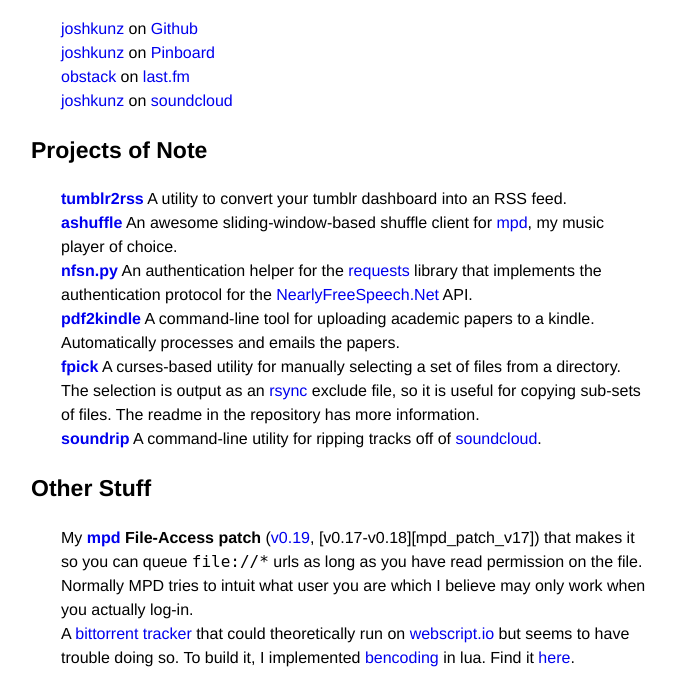
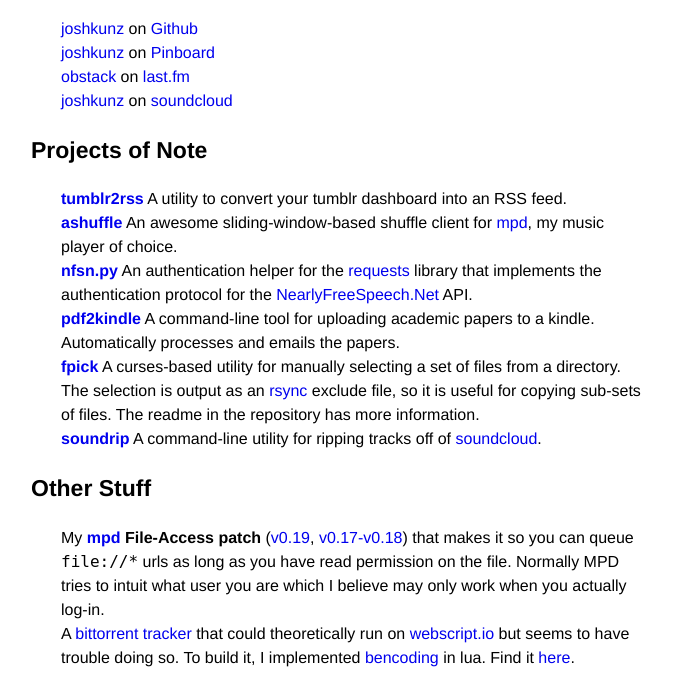
Before and after one commit to Joshkunz/joshkunz.github.com, a plain HTML site: page index.html in a window 1280 px wide. Shown: the part 112-802 px from the top of the page, without its empty margins (299-975 px from the left). Drawn offline with Linux system fonts and the light colour scheme.

Commit message:
Fixes typo in link

```diff
--- a/index.html
+++ b/index.html
@@ -40,7 +40,7 @@
 </ul>
 <h2 id="other-stuff">Other Stuff</h2>
 <ul>
-<li>My <strong><a href="http://www.musicpd.org/">mpd</a> File-Access patch</strong> (<a href="https://gist.github.com/Joshkunz/6e922cedb86c76fd1bfe">v0.19</a>, [v0.17-v0.18][mpd_patch_v17]) that makes it so you can queue <code>file://*</code> urls as long as you have read permission on the file. Normally MPD tries to intuit what user you are which I believe may only work when you actually log-in.</li>
+<li>My <strong><a href="http://www.musicpd.org/">mpd</a> File-Access patch</strong> (<a href="https://gist.github.com/Joshkunz/6e922cedb86c76fd1bfe">v0.19</a>, <a href="https://gist.github.com/Joshkunz/6946483">v0.17-v0.18</a>) that makes it so you can queue <code>file://*</code> urls as long as you have read permission on the file. Normally MPD tries to intuit what user you are which I believe may only work when you actually log-in.</li>
 <li>A <a href="https://gist.github.com/Joshkunz/b482992056d08f17be93">bittorrent tracker</a> that could theoretically run on <a href="https://webscript.io">webscript.io</a> but seems to have trouble doing so. To build it, I implemented <a href="https://en.wikipedia.org/wiki/Bencode">bencoding</a> in lua. Find it <a href="https://gist.github.com/Joshkunz/4e114cd473c64498af5d">here</a>.</li>
 </ul>
 
```
Also changed, not shown: 1 other file.
